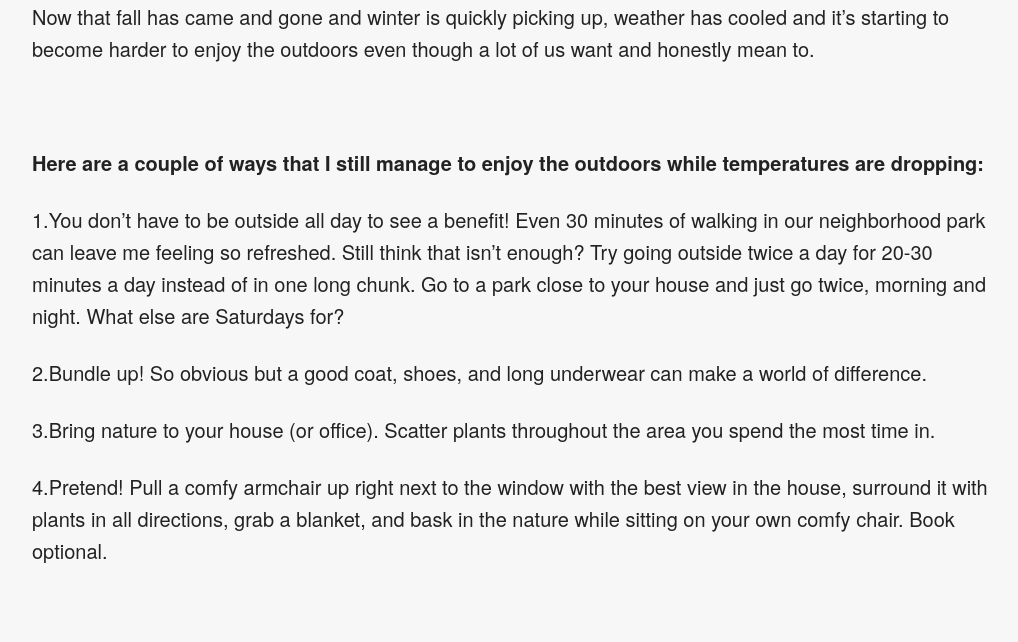
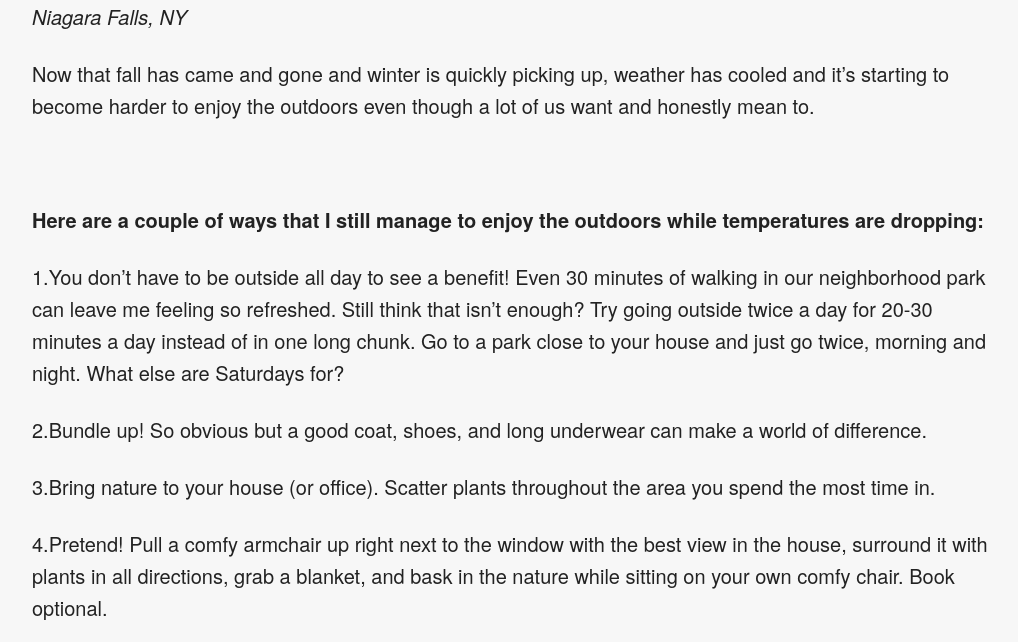
Before and after one commit to RubenSandwich/EdibleEms, a Jekyll site: the page built from _posts/2016-12-12-4-Ways-to-Enjoy-Nature-Even-When-It's-Cold.md, in a window 1280 px wide and 900 px high, scrolled down 834 px, cut to the strip 258-900 px from the top of the window. Shown: the whole strip, without its empty margins (128-1146 px from the left). Built offline with Jekyll 4.4.1, drawn with Linux system fonts in a browser that asks for light colours; before the commit the page ends 1684 px from its top, so only the background shows below that.

Commit message:
Update 2016-12-12-4-Ways-to-Enjoy-Nature-Even-When-It's-Cold.md

```diff
--- a/_posts/2016-12-12-4-Ways-to-Enjoy-Nature-Even-When-It's-Cold.md
+++ b/_posts/2016-12-12-4-Ways-to-Enjoy-Nature-Even-When-It's-Cold.md
@@ -13,6 +13,7 @@ If you know me pretty well or even if you’ve just met me, than you probably kn
 
 ![IMG_1888.JPG](/content/IMG_1888.JPG)
 
+*Niagara Falls, NY*
 
 
 Now that fall has came and gone and winter is quickly picking up, weather has cooled and it’s starting to become harder to enjoy the outdoors even though a lot of us want and honestly mean to.
```
